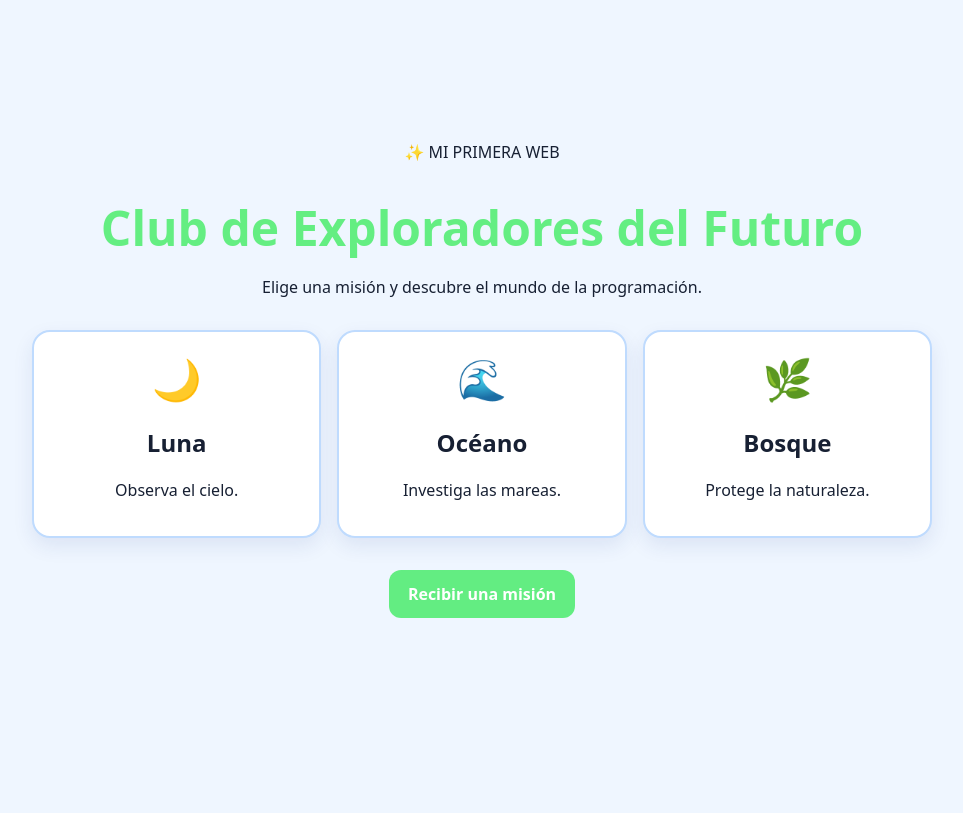
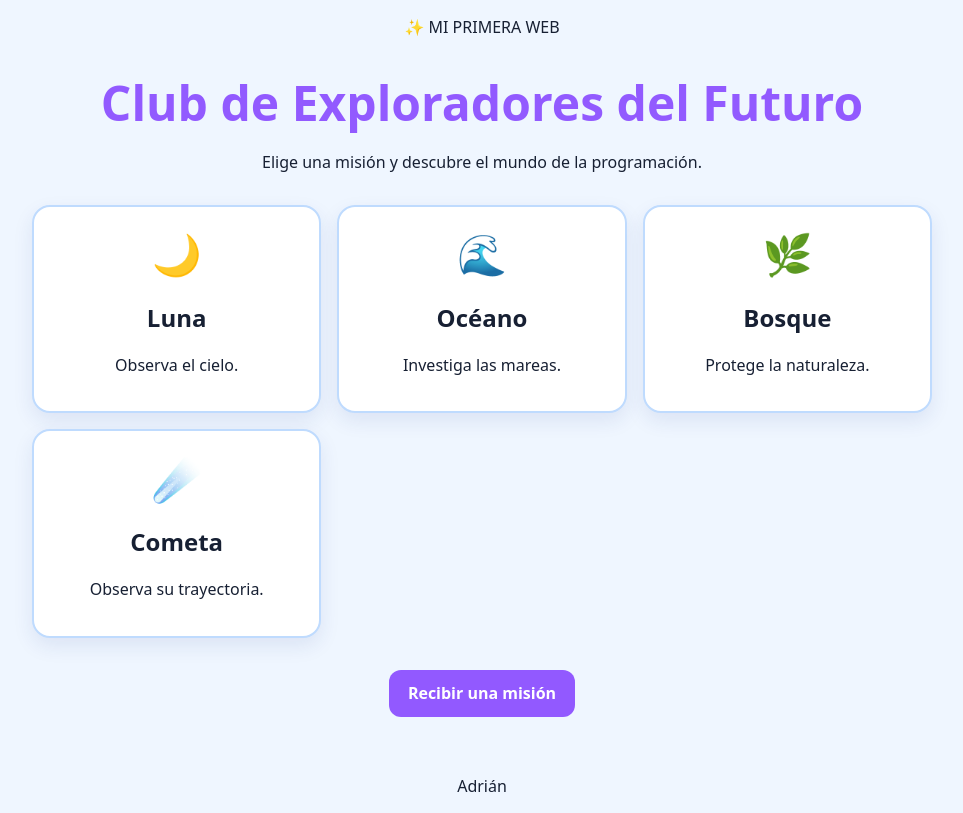
Before and after one commit to aadrii14/DWEC, a plain HTML site: page index.html in a window 1280 px wide. Shown: the whole page, without its empty margins (158-1121 px from the left). Drawn offline with Linux system fonts and the light colour scheme.

Commit message:
feat: personaliza reto final

```diff
--- a/index.html
+++ b/index.html
@@ -7,7 +7,7 @@
     <title>Club de Exploradores del Futuro</title>
     <style>
         :root {
-            --principal: #14e93ba2;
+            --principal: #5d00ffa2;
             --fondo: #eff6ff;
         }
 
@@ -105,10 +105,18 @@
                 <h2>Bosque</h2>
                 <p>Protege la naturaleza.</p>
             </article>
+            <article>
+                <div class="icono">☄️</div>
+                <h2>Cometa</h2>
+                <p>Observa su trayectoria.</p>
+            </article>
         </section>
 
         <button id="boton">Recibir una misión</button>
         <p id="mensaje" aria-live="polite"></p>
+        <footer>
+            <p>Adrián</p>
+        </footer>
     </main>
 
     <script>
```
